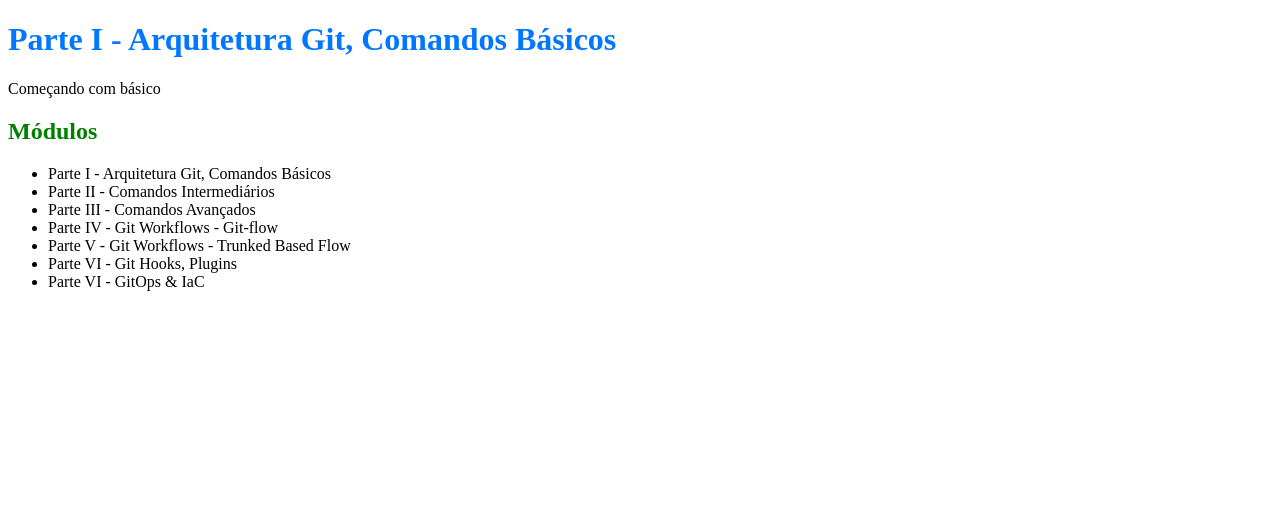
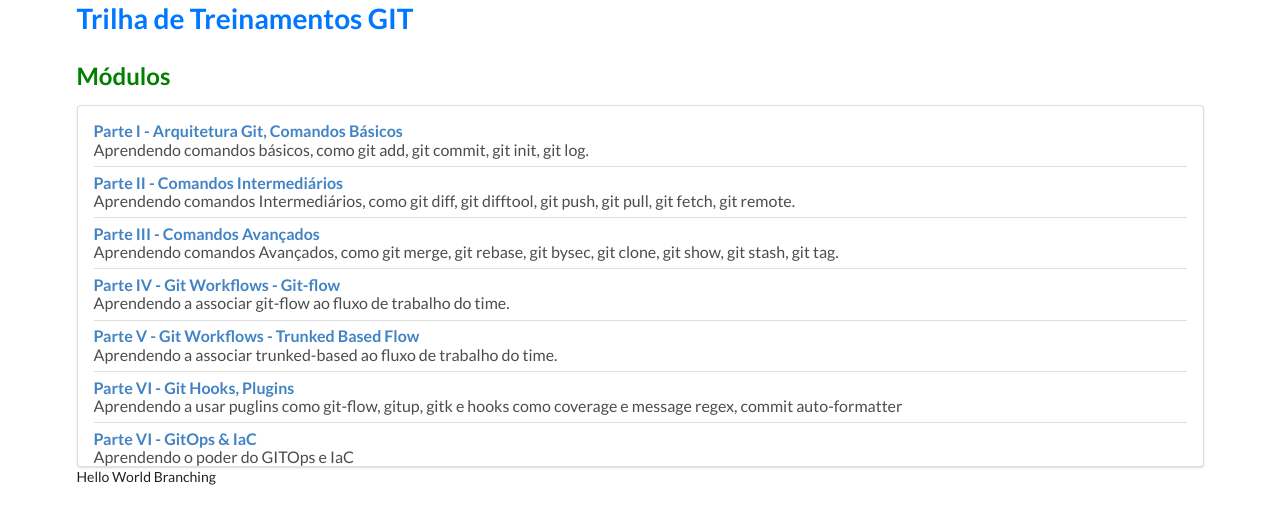
Before and after one commit to GiuseppeMP/exemplo-treinamento-08-04-20, a plain HTML site: page index.html in a window 1280 px wide. Drawn offline with nearby package versions, Linux system fonts and the light colour scheme.

Commit message:
Adicionei semanticui, agora está fluido

```diff
--- a/index.html
+++ b/index.html
@@ -1,21 +1,49 @@
 <!DOCTYPE html>
 <html lang="en">
 	<head>
-		<title>Treinamento de Git Localiza XPTO</title>
+		<title>Treinamento de Git Localiza</title>
 		<meta charset="utf-8" />
+		<link
+			rel="stylesheet"
+			href="https://cdnjs.cloudflare.com/ajax/libs/semantic-ui/2.4.1/semantic.min.css"
+		/>
 	</head>
+
 	<body>
-		<h1 style="color: #07F">Parte I - Arquitetura Git, Comandos Básicos</h1>
-		<p>Começando com básico</p>
-		<h2 style="color: green">Módulos</h2>
-		<ul>
-			<li>Parte I - Arquitetura Git, Comandos Básicos</li>
-			<li>Parte II - Comandos Intermediários</li>
-			<li>Parte III - Comandos Avançados</li>
-			<li>Parte IV - Git Workflows - Git-flow</li>
-			<li>Parte V - Git Workflows - Trunked Based Flow</li>
-			<li>Parte VI - Git Hooks, Plugins</li>
-			<li>Parte VI - GitOps &amp; IaC</li>
-		</ul>
+		<div class="ui container">
+			<h1 style="color: #07f;">Trilha de Treinamentos GIT</h1>
+			<h2 style="color: green;">Módulos</h2>
+			<div class="ui relaxed large divided list segment">
+				<div class="item">
+					<a class="header">Parte I - Arquitetura Git, Comandos Básicos</a>
+					 <div class="description">Aprendendo comandos básicos, como git add, git commit, git init, git log.</div>
+				</div>
+				<div class="item">
+					<a class="header">Parte II - Comandos Intermediários</a>
+					 <div class="description">Aprendendo comandos Intermediários, como git diff, git difftool, git push, git pull, git fetch, git remote.</div>
+				</div>
+				<div class="item">
+					<a class="header">Parte III - Comandos Avançados</a>
+					<div class="description">Aprendendo comandos Avançados, como git merge, git rebase, git bysec, git clone, git show, git stash, git tag.</div>
+				</div>
+				<div class="item">
+					<a class="header">Parte IV - Git Workflows - Git-flow</a>
+					 <div class="description">Aprendendo a associar git-flow ao fluxo de trabalho do time.</div>
+				</div>
+				<div class="item">
+					<a class="header">Parte V - Git Workflows - Trunked Based Flow</a>
+					<div class="description">Aprendendo a associar trunked-based ao fluxo de trabalho do time.</div>
+				</div>
+				<div class="item">
+					<a class="header">Parte VI - Git Hooks, Plugins</a>
+					<div class="description">Aprendendo a usar puglins como git-flow, gitup, gitk e hooks como coverage e message regex, commit auto-formatter</div>
+				</div>
+				<div class="item">
+					<a class="header">Parte VI - GitOps &amp; IaC</a>
+					 <div class="description">Aprendendo o poder do GITOps e IaC</a>
+				</div>
+			</div>
+		</div>
 	</body>
 </html>
+Hello World Branching
```
Also changed, not shown: 4.html (added).
